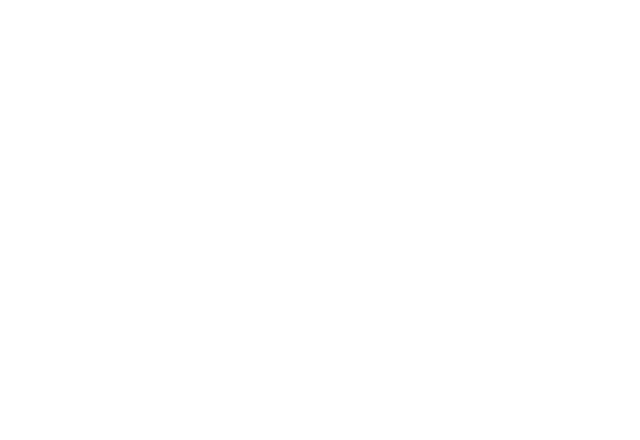
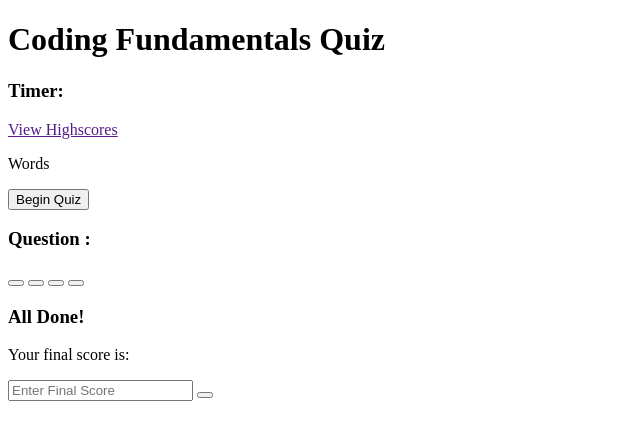
Before and after one commit to KRWeidner/CodingQuizSite, a plain HTML site: page index.html in a window 1280 px wide. Shown: the whole page, without its empty margins (0-640 px from the left). Drawn offline with Linux system fonts and the light colour scheme.

Commit message:
HTML page first edits

```diff
--- a/index.html
+++ b/index.html
@@ -1,17 +1,43 @@
 <!DOCTYPE html>
 <html>
-  <head>
-    <title>JavaScript Quiz</title>
+
+<head>
+    <title>Coding Quiz</title>
     <meta charset="UTF-8" />
     <meta name="viewport" content="width=device-width, initial-scale=1" />
     <link rel="stylesheet" type="text/css" href="./assets/css/style.css" />
-  </head>
-  <body>
+</head>
+
+<body>
     <header>
+        <h1>Coding Fundamentals Quiz</h1>
     </header>
-
+    <h3 class="timer">Timer: <span id="timerSeconds"></span></h3>
+    <a href="">View Highscores</a>
     <main>
+        <section class="firstPage">
+            <p>Words</p>
+            <button class="startQuizButton">Begin Quiz</button>
+        </section>
+        <section class="quizPages">
+            <h3>Question <span id="questionNumber"></span>: </h3>
+            <p id="question"></p>
+            <div class="buttons">
+                <button id="button1"></button>
+                <button id="button2"></button>
+                <button id="button3"></button>
+                <button id="button4"></button>
+            </div>
+            <p id="answerResult"></p>
+        </section>
+        <section class="finalScorePage">
+            <h3>All Done!</h3>
+            <p>Your final score is: <span id="finalScore"></span></p>
+            <input type="text" name="finalScoreInput" placeholder="Enter Final Score" />
+            <button id="submitFinalScore"></button>
+        </section>
     </main>
     <script src="assets/js/script.js"></script>
-  </body>
+</body>
+
 </html>
```
